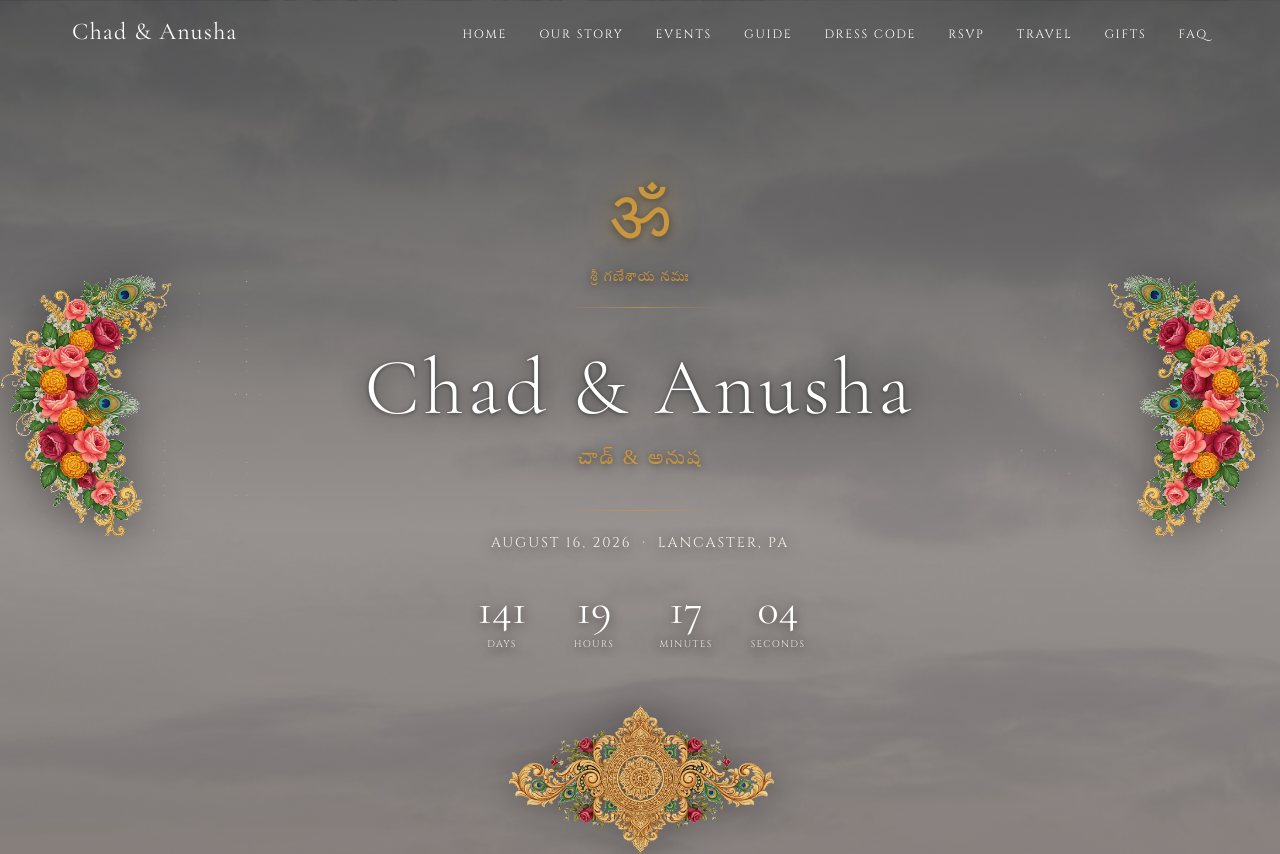
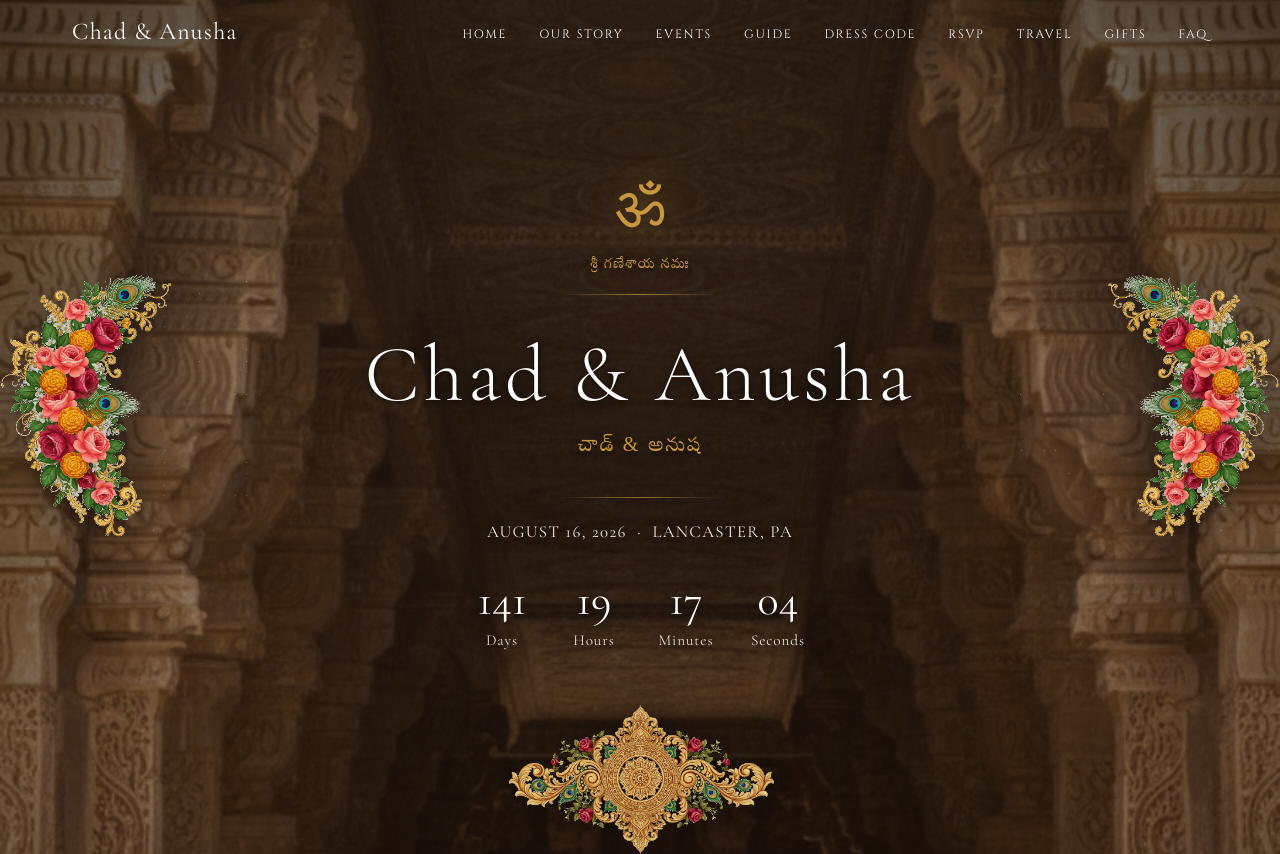
Before and after one commit to chad-storsagehq/weddingwebsite, a plain HTML site: page index.html in a window 1280 px wide. Shown: the top 854 px of the page. Drawn offline with nearby package versions, Linux system fonts and the light colour scheme; a script that the page names is missing.

Commit message:
style: update hero with stitch temple background

```diff
--- a/css/hero.css
+++ b/css/hero.css
@@ -29,9 +29,9 @@
 .hero__bg {
   position: absolute;
   inset: 0;
-  background-image: url('../assets/images/hero-temple.jpg');
+  background-image: url('../assets/images/hero-temple-stitch-clean-cropped2.png');
   background-size: cover;
-  background-position: center top;
+  background-position: center 8%;
   z-index: 0;
   will-change: background-position;
 }
@@ -41,12 +41,17 @@
   inset: 0;
   background: linear-gradient(
     to bottom,
-    rgba(0,0,0,0.62) 0%,
-    rgba(20,6,0,0.42) 30%,
-    rgba(20,6,0,0.48) 50%,
-    rgba(20,6,0,0.60) 68%,
-    rgba(15,4,0,0.88) 88%,
-    rgba(10,3,0,0.95) 100%
+    rgba(18,8,0,0.28) 0%,
+    rgba(26,11,0,0.18) 20%,
+    rgba(28,12,0,0.28) 44%,
+    rgba(18,8,0,0.52) 72%,
+    rgba(10,4,0,0.80) 100%
+  ),
+  radial-gradient(
+    ellipse at center,
+    rgba(68, 30, 0, 0.03) 0%,
+    rgba(28, 12, 0, 0.16) 45%,
+    rgba(8, 3, 0, 0.58) 100%
   );
   z-index: 1;
   pointer-events: none;
@@ -102,10 +107,11 @@
 }
 
 .hero__date {
+  font-family: var(--font-heading);
   color: rgba(253, 246, 236, 0.96);
   margin: calc(var(--space-sm) + 0.25rem) 0 var(--space-sm);
-  font-size: var(--text-sm);
-  letter-spacing: 0.14em;
+  font-size: 1.05rem;
+  letter-spacing: 0.08em;
   text-shadow: 0 2px 14px rgba(0,0,0,0.72);
 }
 
@@ -132,10 +138,12 @@
 }
 
 .countdown__label {
+  font-family: var(--font-heading);
   color: rgba(253, 246, 236, 0.9);
   margin-top: 6px;
-  font-size: 0.6rem;
-  letter-spacing: 0.14em;
+  font-size: 0.95rem;
+  letter-spacing: 0.06em;
+  text-transform: none;
   text-shadow: 0 2px 10px rgba(0,0,0,0.72);
 }
 
@@ -149,7 +157,7 @@
 .hero__ganesha-motif {
   display: block;
   font-family: var(--font-heading);
-  font-size: 72px;
+  font-size: 60px;
   line-height: 1;
   color: var(--color-gold);
   margin: 0 auto var(--space-sm);
@@ -197,6 +205,9 @@
     max-height: 180px;
     width: 120%;
   }
+  .hero__bg { background-position: center 10%; }
+  .hero__date { font-size: 0.92rem; }
+  .countdown__label { font-size: 0.8rem; }
 }
 
 @media (min-width: 768px) {
@@ -205,6 +216,7 @@
     bottom: -122px;
     max-height: 240px;
   }
+  .hero__bg { background-position: center 12%; }
 }
 
 @media (min-width: 1024px) {
@@ -213,4 +225,5 @@
     bottom: -128px;
     max-height: 300px;
   }
+  .hero__bg { background-position: center 6%; }
 }
```
Also changed, not shown: assets/images/hero-temple-stitch-clean-cropped2.png (added).
